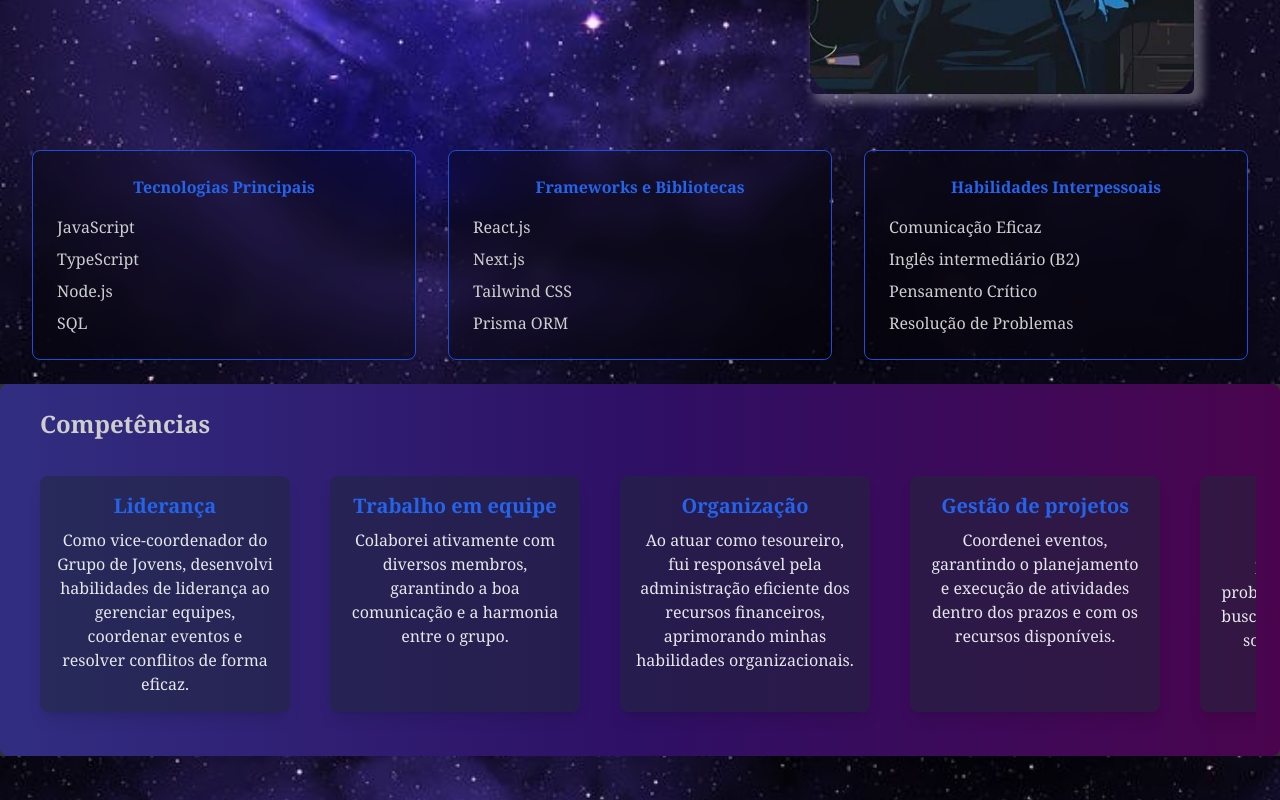
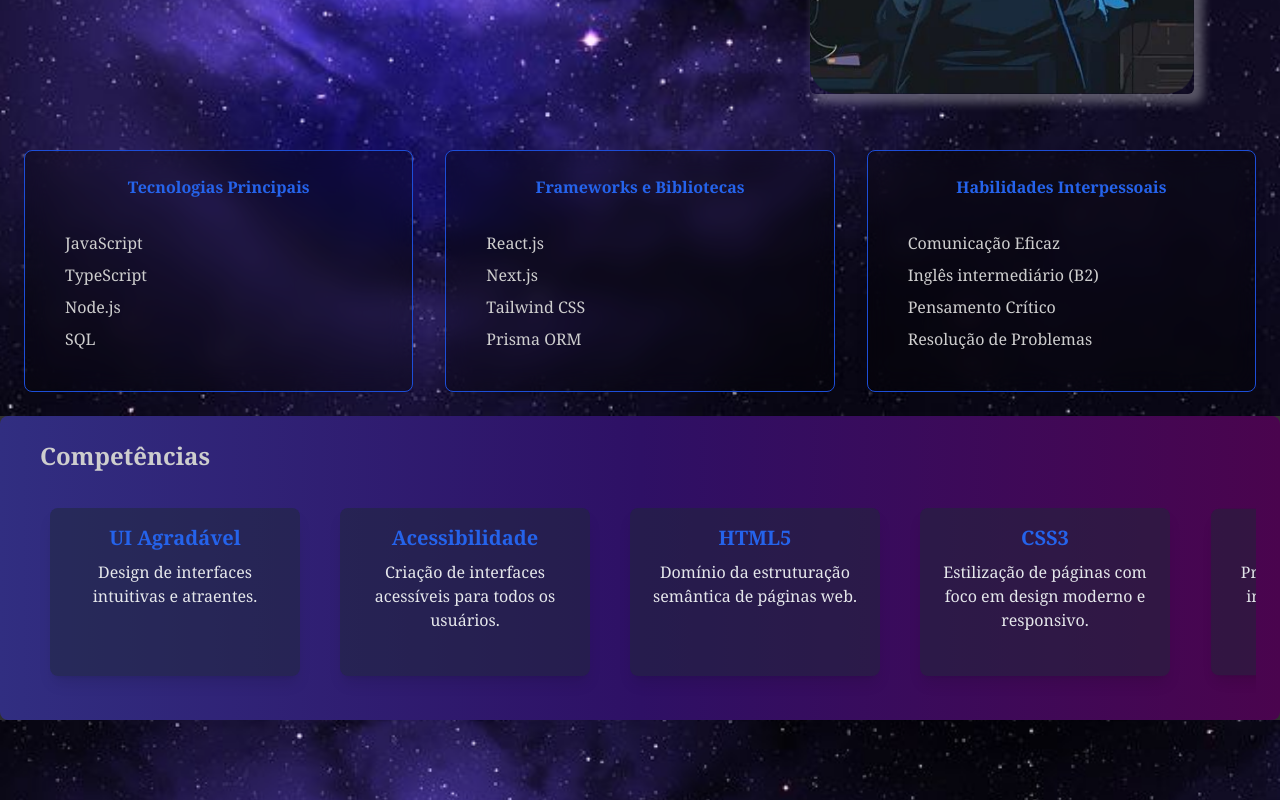
Before and after one commit to antonielzeferino/my-portifolio, a Next.js app: page / in a window 1280 px wide. Shown: the part 400-1200 px from the top of the page. Built offline with nearby package versions, Linux system fonts and the light colour scheme; a web font is replaced by a local one.

Commit message:
structure change

```diff
--- a/public/lang/pt.json
+++ b/public/lang/pt.json
@@ -36,24 +36,80 @@
   ],
 "skills": [
   {
-      "title": "Liderança",
-      "description": "Como vice-coordenador do Grupo de Jovens, desenvolvi habilidades de liderança ao gerenciar equipes, coordenar eventos e resolver conflitos de forma eficaz."
+    "title": "Desenvolvimento Responsivo",
+    "description": "Criação de sites que se adaptam a diferentes dispositivos."
   },
   {
-      "title": "Trabalho em equipe",
-      "description": "Colaborei ativamente com diversos membros, garantindo a boa comunicação e a harmonia entre o grupo."
+    "title": "SEO",
+    "description": "Práticas de otimização para melhorar a visibilidade nos buscadores."
   },
   {
-      "title": "Organização",
-      "description": "Ao atuar como tesoureiro, fui responsável pela administração eficiente dos recursos financeiros, aprimorando minhas habilidades organizacionais."
+    "title": "UI Agradável",
+    "description": "Design de interfaces intuitivas e atraentes."
   },
   {
-      "title": "Gestão de projetos",
-      "description": "Coordenei eventos, garantindo o planejamento e execução de atividades dentro dos prazos e com os recursos disponíveis."
+    "title": "Acessibilidade",
+    "description": "Criação de interfaces acessíveis para todos os usuários."
   },
   {
-      "title": "Resolução de conflitos",
-      "description": "Enfrentei e resolvi problemas de forma eficaz, buscando sempre a melhor solução para o grupo."
+    "title": "HTML5",
+    "description": "Domínio da estruturação semântica de páginas web."
+  },
+  {
+    "title": "CSS3",
+    "description": "Estilização de páginas com foco em design moderno e responsivo."
+  },
+  {
+    "title": "JavaScript",
+    "description": "Programação dinâmica e interativa no front-end."
+  },
+  {
+    "title": "TypeScript",
+    "description": "Desenvolvimento em JavaScript com tipagem estática."
+  },
+  {
+    "title": "React.js",
+    "description": "Criação de interfaces ricas com componentes reutilizáveis."
+  },
+  {
+    "title": "Next.js",
+    "description": "Desenvolvimento de aplicações otimizadas com React e SSR."
+  },
+  {
+    "title": "Tailwind CSS",
+    "description": "Utilização de classes utilitárias para estilização rápida e eficaz."
+  },
+  {
+    "title": "Bootstrap",
+    "description": "Framework CSS para construção de layouts responsivos."
+  },
+  {
+    "title": "Git & GitHub",
+    "description": "Controle de versões e colaboração em projetos."
+  },
+  {
+    "title": "Prisma ORM",
+    "description": "Interação com banco de dados utilizando ORM eficiente."
+  },
+  {
+    "title": "Node.js",
+    "description": "Desenvolvimento de aplicações back-end com JavaScript."
+  },
+  {
+    "title": "SQL",
+    "description": "Manipulação de dados em bancos de dados relacionais."
+  },
+  {
+    "title": "APIs REST",
+    "description": "Criação e consumo de APIs RESTful para comunicação entre sistemas."
+  },
+  {
+    "title": "Desempenho Web",
+    "description": "Otimização de sites para carregamento rápido e eficiente."
+  },
+  {
+    "title": "Comunicação Eficaz",
+    "description": "Habilidade em transmitir ideias de forma clara e objetiva."
   }
 ],
   "footer": {
@@ -95,8 +151,13 @@
     {
       "src": "/projects/web-store.png",
       "title": "Web Store",
-      "link": "https://menosde20.vercel.app/",
+      "link": "https://menosde20.vercel.app",
       "description": "Web Store é uma loja virtual que vende produtos afiliados da Shopee. Desenvolvido com React, Bootstrap e Firebase, o projeto oferece uma experiência de usuário responsiva e fácil de gerenciar, garantindo um design moderno e interativo."
+    },{
+      "src": "/projects/travel.png",
+      "title": "Viaje agora",
+      "link": "https://projeto-viagem-twelve.vercel.app",
+      "description": "Viaje agora é uma plataforma inovadora que oferece pacotes de viagens personalizados, passagens aéreas, hospedagens e serviços relacionados a turismo. O design moderno e funcional permite aos usuários explorar destinos incríveis com facilidade e conforto."
     }
   ]
 }
--- a/src/app/loading.jsx
+++ b/src/app/loading.jsx
@@ -1,7 +1,7 @@
 export default function Loading() {
   return (
     <div className="flex items-center justify-center min-h-screen bg-gray-900 text-white">
-      <div className="flex flex-col items-center">
+      <div>
         <div className="flex space-x-2">
           <div className="w-3 h-3 bg-white rounded-full animate-bounce delay-0"></div>
           <div className="w-3 h-3 bg-white rounded-full animate-bounce delay-150"></div>
--- a/src/components/HabilitiesList.jsx
+++ b/src/components/HabilitiesList.jsx
@@ -20,18 +20,18 @@
   },[idiom]);
 
   return (
-    <div className="flex flex-wrap gap-8 mt-10 p-4 justify-center items-center">
+    <div className="flex flex-wrap md:grid md:grid-cols-3 gap-8 mt-10 p-4 justify-center items-center">
       {t.habilities && t.habilities.map((hability, index) => (
         <div
           key={index}
           data-aos="fade-right"
           data-aos-delay={index * 400}
-          className="w-full max-w-72 sm:max-w-80 lg:max-w-sm h-auto rounded-lg bg-black/30 backdrop-blur-md border border-blue-700 p-6 shadow-lg transition-transform duration-300 hover:scale-105"
+          className="w-full h-auto rounded-lg bg-black/30 backdrop-blur-md border border-blue-700 p-6 shadow-lg transition-transform duration-300 hover:scale-105"
         >
           <h5 className="text-center text-blue-600 font-semibold mb-4">
             {hability.title}
           </h5>
-          <ul className="space-y-2 cursor-default">
+          <ul className="cursor-default sm:grid sm:grid-cols-2 gap-y-2 md:grid-cols-1 sm:mx-auto p-4">
             {hability.content.map((el, idx) => (
               <li
                 key={idx}
--- a/src/components/footer.jsx
+++ b/src/components/footer.jsx
@@ -15,7 +15,7 @@
   },[idiom])
 
   return (
-    <footer className="text-white p-8 bg-gradient-to-r from-purple-800 to-blue-700" >
+    <footer className="text-white py-14 px-2 bg-gradient-to-r from-purple-800 to-blue-700" >
       <h2 className="text-xl indent-2">{t.footer?.contact?.title}</h2>
       <div className="flex justify-center flex-wrap gap-2 mt-2 m-auto">
         {t.footer?.contact?.links?.map((link, index) => (
--- a/src/components/skillsList.jsx
+++ b/src/components/skillsList.jsx
@@ -9,11 +9,7 @@
   const { idiom } = useIdiom();
   const [t, setTranslation] = useState([]);
   const scrollRef = useRef(null);
-  const isDragging = useRef(false);
-  const startX = useRef(0);
-  const scrollLeft = useRef(0);
-  const [currentIndex, setCurrentIndex] = useState(0);
-  const [isMobile, setIsMobile] = useState(false);
+  const [isMouseDown, setIsMouseDown] = useState(false);
 
   useEffect(() => {
     const loadTranslations = async () => {
@@ -21,87 +17,44 @@
       const data = await res.json();
       setTranslation(data.skills);
     };
-    loadTranslations()
-  }, [idiom])
-
-  useEffect(() => {
-    const handleResize = () => {
-      setIsMobile(window.innerWidth < 768);
-    };
-
-    handleResize();
-  }, []);
-
-  const handleMouseDown = (e) => {
-    isDragging.current = true;
-    startX.current = e.pageX - scrollRef.current.offsetLeft;
-    scrollLeft.current = scrollRef.current.scrollLeft;
-    scrollRef.current.classList.add('cursor-grabbing');
-  };
-
-  const handleMouseLeave = () => {
-    isDragging.current = false;
-    scrollRef.current.classList.remove('cursor-grabbing');
-  };
-
-  const handleMouseUp = () => {
-    isDragging.current = false;
-    scrollRef.current.classList.remove('cursor-grabbing');
-  };
-
-  const handleMouseMove = (e) => {
-    if (!isDragging.current) return;
-    e.preventDefault();
-    const x = e.pageX - scrollRef.current.offsetLeft;
-    const walk = (x - startX.current) * 2;
-    scrollRef.current.scrollLeft = scrollLeft.current - walk;
-
-    if (scrollRef.current.scrollLeft <= 0) {
-      scrollRef.current.scrollLeft = scrollRef.current.scrollWidth / 2;
-    } else if (scrollRef.current.scrollLeft >= scrollRef.current.scrollWidth / 2) {
-      scrollRef.current.scrollLeft = 0;
-    }
-  };
+    loadTranslations();
+  }, [idiom]);
 
   const duplicateSkills = () => {
     return [...t, ...t];
   };
 
   const skills = duplicateSkills();
-  const handleNext = () => {
-    setCurrentIndex((prevIndex) => (prevIndex + 1) % skills.length);
+
+  useEffect(() => {
+    const scrollInterval = setInterval(() => {
+      if (scrollRef.current && !isMouseDown) {
+        scrollRef.current.scrollLeft += 2;
+        if (scrollRef.current.scrollLeft >= scrollRef.current.scrollWidth / 2) {
+          scrollRef.current.scrollLeft = 0;
+        }
+      }
+    }, 20);
+
+    return () => clearInterval(scrollInterval);
+  }, [isMouseDown]);
+
+  const handleMouseDown = () => {
+    setIsMouseDown(true);
   };
 
-  const handlePrev = () => {
-    setCurrentIndex((prevIndex) => (prevIndex - 1 + skills.length) % skills.length);
+  const handleMouseUp = () => {
+    setIsMouseDown(false);
   };
 
   return (
     <div className="relative">
-      {isMobile ? (
-        <div className="flex justify-between mt-4 md:hidden">
-          <button
-            onClick={handlePrev}
-            className="bg-purple-600 text-white px-4 py-2 rounded-lg transition-all duration-200 hover:bg-purple-700"
-          >
-            {idiom == "pt" ? 'Anterior' : 'Previous'}
-          </button>
-
-          <button
-            onClick={handleNext}
-            className="bg-purple-600 text-white px-4 py-2 rounded-lg transition-all duration-200 hover:bg-purple-700"
-          >
-            {idiom == "pt" ? 'Próximo' : 'Next'}
-          </button>
-        </div>
-      ) : (
       <div
         ref={scrollRef}
-          className="flex overflow-scroll lg:overflow-hidden py-5 gap-6 sm:gap-10 px-4 w-full cursor-grab no-select"
+        className="flex overflow-hidden py-5 gap-6 sm:gap-10 px-4 w-full no-select"
         onMouseDown={handleMouseDown}
-          onMouseLeave={handleMouseLeave}
         onMouseUp={handleMouseUp}
-          onMouseMove={handleMouseMove}
+        onMouseLeave={handleMouseUp}
       >
         {duplicateSkills().map((skill, index) => (
           <div
@@ -117,20 +70,7 @@
           </div>
         ))}
       </div>
-      )}
-      {isMobile && duplicateSkills().length > 0 && (
-        <div className="mt-4 flex justify-center">
-          <div className="bg-gray-800/50 rounded-lg shadow-lg p-4 flex flex-col items-center transition-transform transform hover:scale-105 min-w-[250px]">
-            <h5 className={`text-xl font-semibold text-blue-600 mb-2 ${textTransition}`}>
-              {duplicateSkills()[currentIndex]?.title}
-            </h5>
-            <p className="text-center text-gray-200">{duplicateSkills()[currentIndex]?.description}</p>
     </div>
-        </div>
-      )}
-
-    </div>
-
   );
 }
 
```
Also changed, not shown: public/lang/en.json (+71 -11 lines), src/app/page.jsx (+12 -5 lines), src/components/projectsList.jsx (+7 -6 lines), public/projects/coffee-dev.png (deleted), public/projects/travel.png (added). Lines whose indentation alone changed are shown as unchanged.
